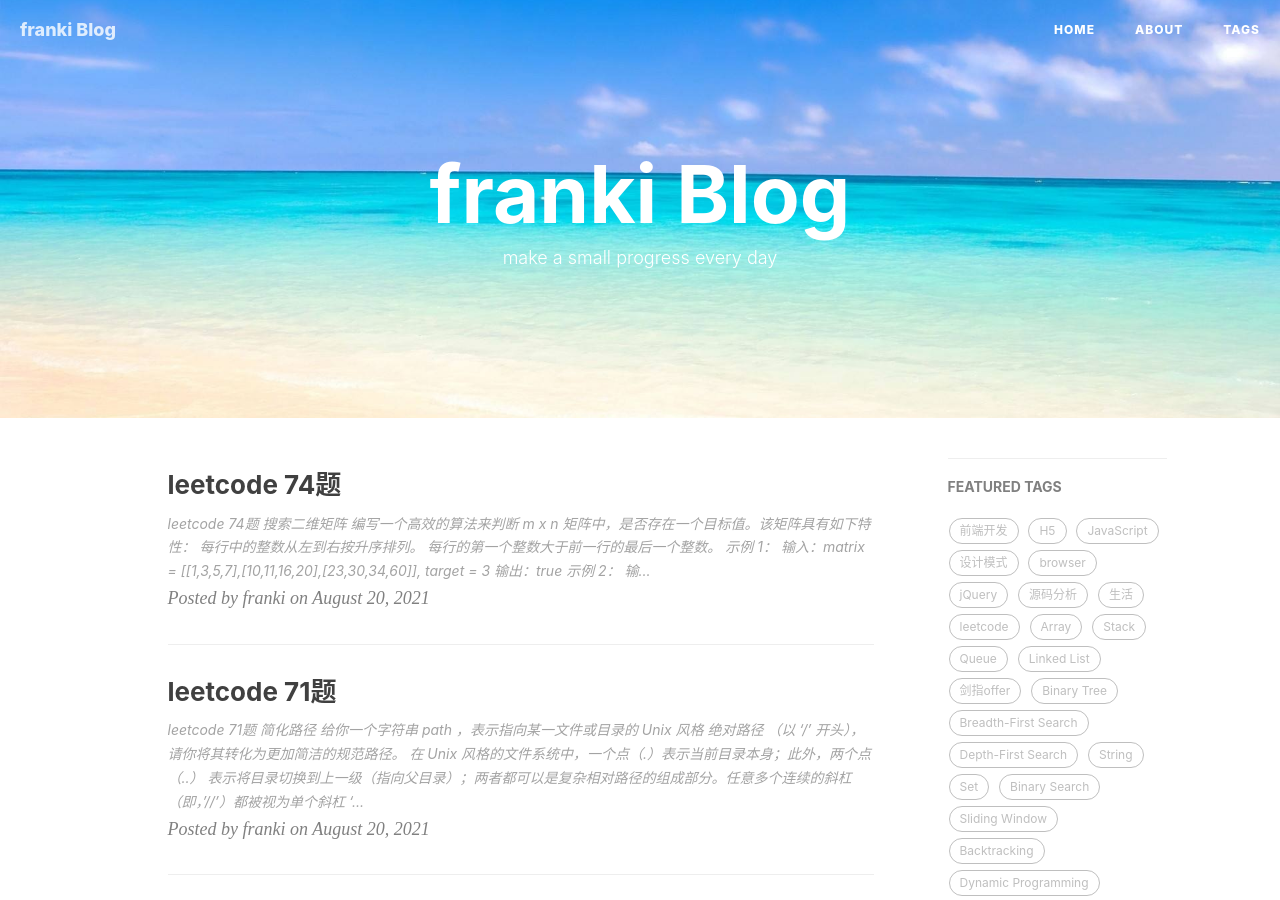
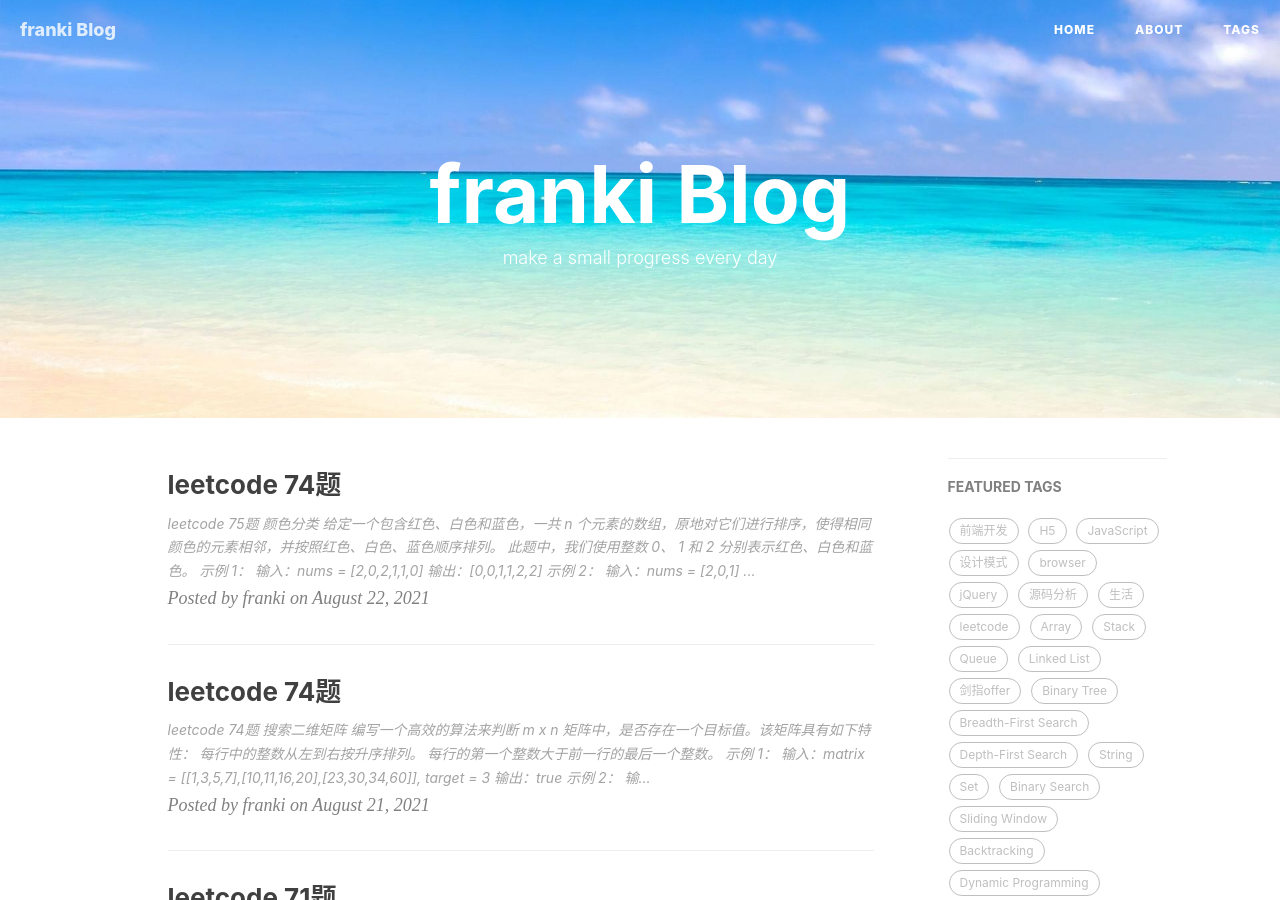
Before and after one commit to NikFranki/NikFranki.github.io, a Jekyll site: the page built from index.html, in a window 1280 px wide and 900 px high. Built offline with Jekyll 4.4.1, drawn with Linux system fonts in a browser that asks for light colours; nearby versions of some CDN libraries; the list of posts is cut into pages by our own code; comment, search, counter and statistics services are not loaded; some of the changed text lies outside the part shown.

Commit message:
feat: add leetcode 75

````diff
--- a/_posts/2021-08-21-leetcode74.md
+++ b/_posts/2021-08-21-leetcode74.md
@@ -2,7 +2,7 @@
 layout:     post
 title:      "leetcode 74题"
 subtitle:   ""
-date:       2021-08-20
+date:       2021-08-21
 author:     "franki"
 catalog: true
 tags:
--- /dev/null
+++ b/_posts/2021-08-22-leetcode75.md
@@ -0,0 +1,83 @@
+---
+layout:     post
+title:      "leetcode 74题"
+subtitle:   ""
+date:       2021-08-22
+author:     "franki"
+catalog: true
+tags:
+    - leetcode
+    - Counting Sort
+---
+
+## leetcode 75题  颜色分类
+
+给定一个包含红色、白色和蓝色，一共 n 个元素的数组，原地对它们进行排序，使得相同颜色的元素相邻，并按照红色、白色、蓝色顺序排列。
+
+此题中，我们使用整数 0、 1 和 2 分别表示红色、白色和蓝色。
+
+示例 1：
+
+```bash
+输入：nums = [2,0,2,1,1,0]
+输出：[0,0,1,1,2,2]
+```
+
+示例 2：
+
+```bash
+输入：nums = [2,0,1]
+输出：[0,1,2]
+```
+
+示例 3：
+
+```bash
+输入：nums = [0]
+输出：[0]
+```
+
+示例 4：
+
+```bash
+输入：nums = [1]
+输出：[1]
+```
+
+### 思路
+
+计数排序
+
+### 代码
+
+```js
+var sortColors = function(nums) {
+    // 计数排序
+    if (nums.length === 0) {
+        return;
+    }
+    let r = 0, w = 0, b = 0;
+    for (const num of nums) {
+        if (num === 0) {
+            nums[b] = 2;
+            b++;
+            nums[w] = 1;
+            w++;
+            nums[r] = 0;
+            r++;
+        } else if (num === 1) {
+            nums[b] = 2;
+            b++;
+            nums[w] = 1;
+            w++;
+        } else if (num === 2) {
+            b++;
+        }
+    }
+};
+```
+
+### 复杂度分析
+
+- 时间复杂度：O(N)
+- 空间复杂度：O(1)
````
